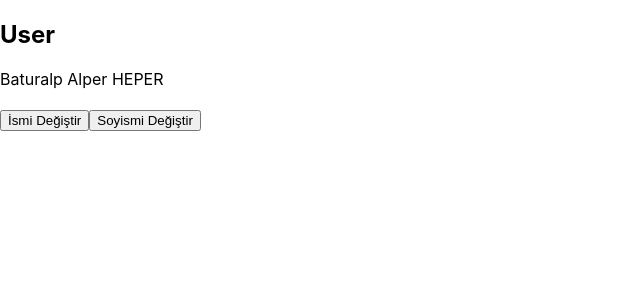
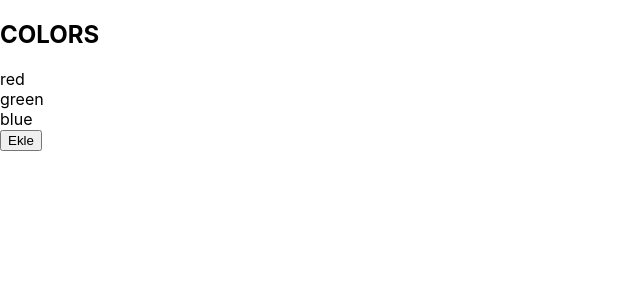
Before and after one commit to Batuapapa/React101, a React (Create React App) app: page / in a window 1280 px wide. Shown: the top 300 px of the page, without its empty margins (0-640 px from the left). Built offline with nearby package versions, Linux system fonts and the light colour scheme.

Commit message:
useState Array

```diff
--- a/src/App.js
+++ b/src/App.js
@@ -1,12 +1,14 @@
 
 import User from "./components/User";
 import Counter from "./components/Counter";
+import Colors from "./components/Colors";
 
 function App() {
   return (
     <div>
       {/* <Counter /> */}
-      <User />
+      {/* <User /> */}
+      <Colors/>
     </div>
   );
 }
--- /dev/null
+++ b/src/components/Colors.js
@@ -0,0 +1,21 @@
+import React, { useState } from 'react'
+
+function Colors() {
+    const [colors, setColors] = useState(["red", "green", "blue"]);
+
+    const handleClick = () => {
+
+        // setColors([...colors, Math.random()]);
+        // setColors(["Gray"]);
+        setColors([...colors,"Gray"]);
+
+    };
+    return (
+        <div>
+            <h2>COLORS</h2>
+            { colors.map((color, i) => (<div key={i}> {color}</div>))}
+            <button onClick={handleClick}>Ekle</button>
+        </div>
+    )
+}
+export default Colors
```
